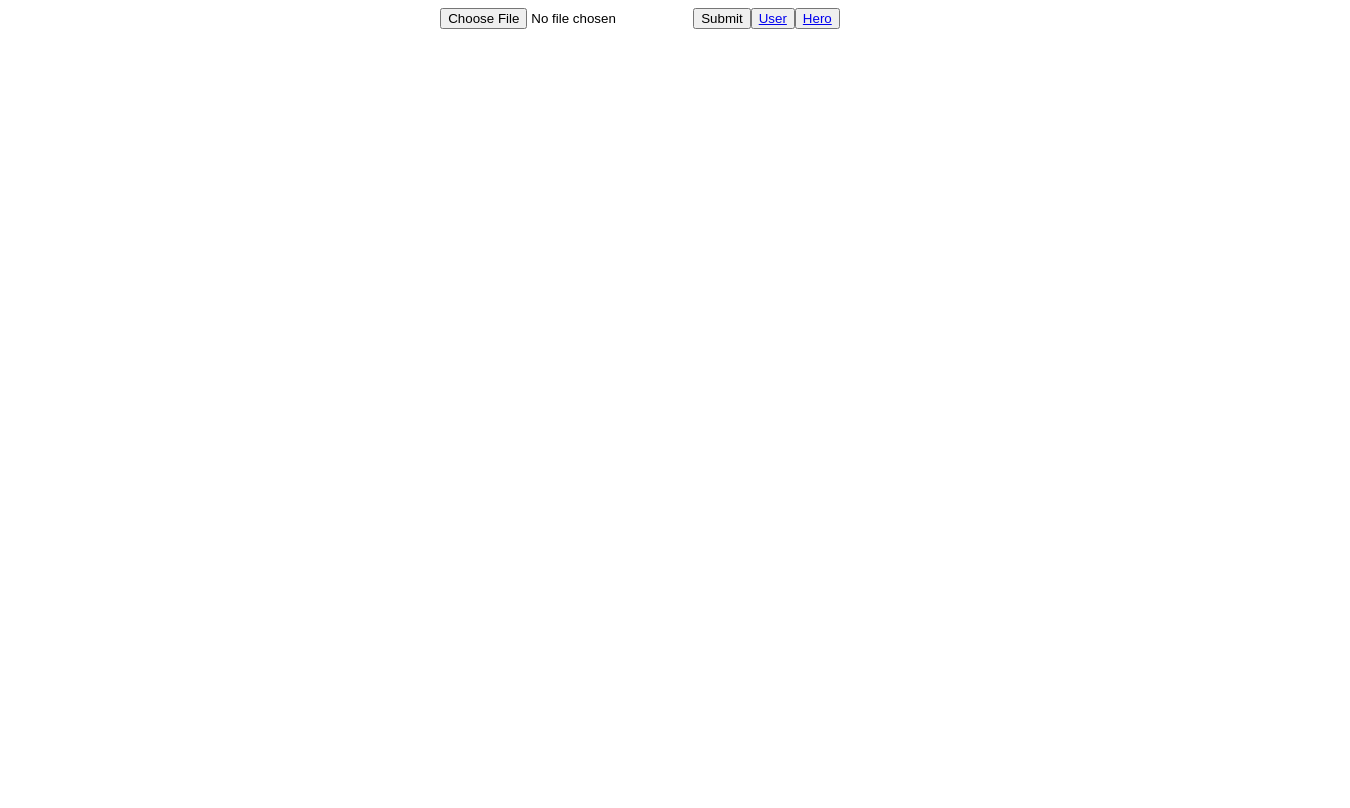
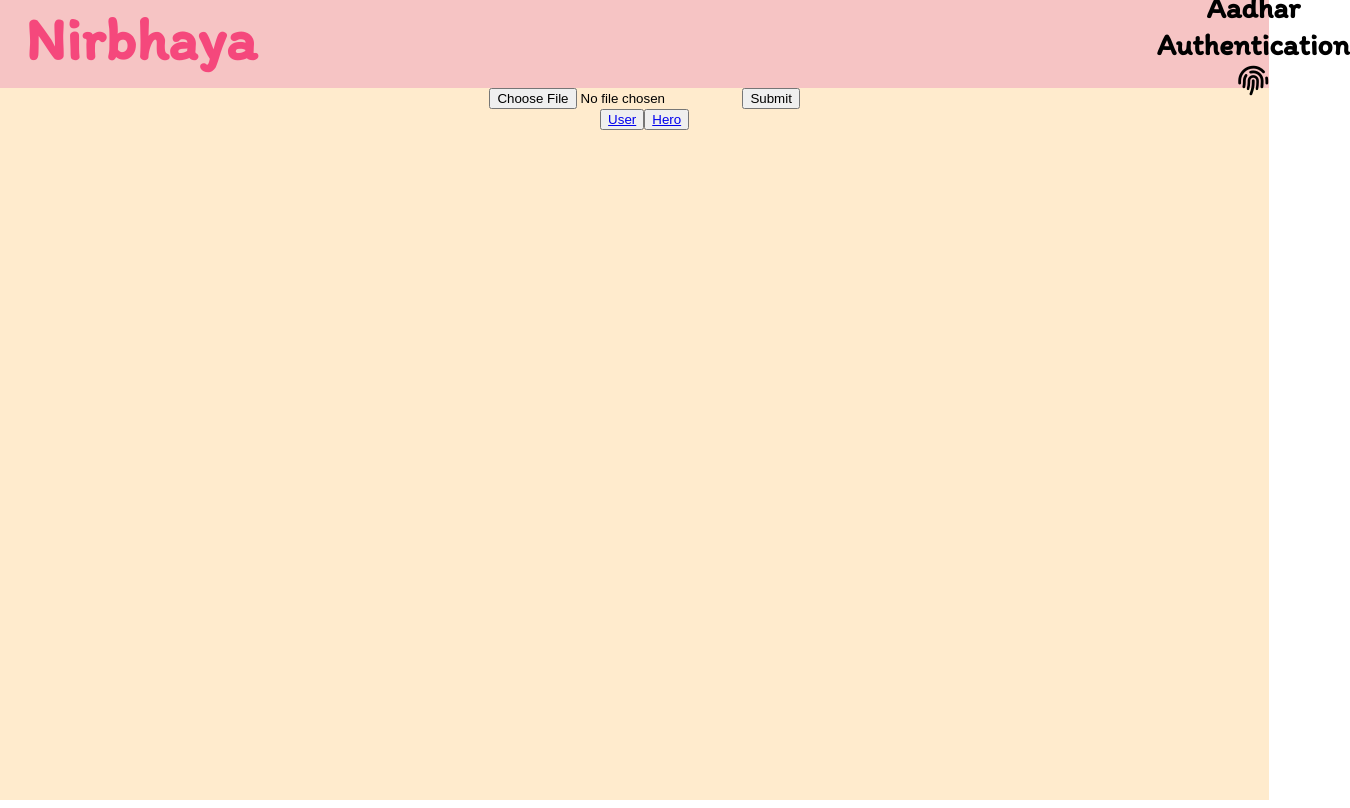
Before and after one commit to rushalipatnaik/nirbhaya, a React (Create React App) app in the folder client/: page /aadhar in a window 1280 px wide. Shown: the whole page, 1350 px wide, since content can reach past the window. Built offline with nearby package versions, Linux system fonts and the light colour scheme.

Commit message:
Aadhar Update

```diff
--- a/client/public/index.html
+++ b/client/public/index.html
@@ -24,6 +24,7 @@
       work correctly both with client-side routing and a non-root public URL.
       Learn how to configure a non-root public URL by running `npm run build`.
     -->
+    <script src="https://kit.fontawesome.com/e9cb9b0869.js" crossorigin="anonymous"></script>
     <title>React App</title>
   </head>
   <body>
--- a/client/src/components/aadharVerify/aadhar.js
+++ b/client/src/components/aadharVerify/aadhar.js
@@ -3,14 +3,26 @@ import '../styles/aadhar.css'
 
 function Aadhar() {
     return (
-        <div>
-            <form>
+        <div className="aadhar">
+             <div className="aadhar-header">
+             <div className="logo">
+                 <div className="logo-name">Nirbhaya</div>
+             </div>
+             <div className="aadhar-page-title">Aadhar Authentication <i class="fas fa-fingerprint"></i></div>
+             </div>
+             <div className="aadhar-body">
+             <form>
                 <input type="file" placeholder="choose your aadhar photo"/>
                 <input type="submit" />
-                <button><a href="/userDash">User</a></button>
-                <button><a href="/herodash">Hero</a></button>
+            </form>
+            <button><a href="/userDash">User</a></button>
+            <button><a href="/herodash">Hero</a></button>
 
-            </form>
+             </div>
+
+
+
+
         </div>
     )
 }
--- a/client/src/components/styles/aadhar.css
+++ b/client/src/components/styles/aadhar.css
@@ -0,0 +1,43 @@
+@import url('https://fonts.googleapis.com/css2?family=Itim&display=swap');
+.aadhar{
+    box-sizing: border-box;
+    height: 100vh;
+    width: 97.6vw;
+}
+
+.aadhar-header{
+    margin-left: -8px;
+    margin-top: -8px;
+    padding-left: 20px;
+    height: 11vh;
+    width: 97.6vw;
+    background-color: #F6C4C4;
+    display: flex;
+    align-items: center;
+    font-family: 'Itim', sans-serif;
+}
+
+.logo{
+    margin-left: 5px;
+    padding-bottom: 10px;
+}
+
+.logo-name{
+    font-size: 60px;
+    font-weight: 800;
+    color: #f5487c;
+}
+
+.aadhar-page-title{
+    margin-left: 900px;
+    font-size: 30px;
+    font-weight: 600;
+}
+
+.aadhar-body{
+    margin-left: -8px;
+    padding-left: 20px;
+    height: 89vh;
+    width: 97.6vw;
+    background-color: blanchedalmond;
+}
```
